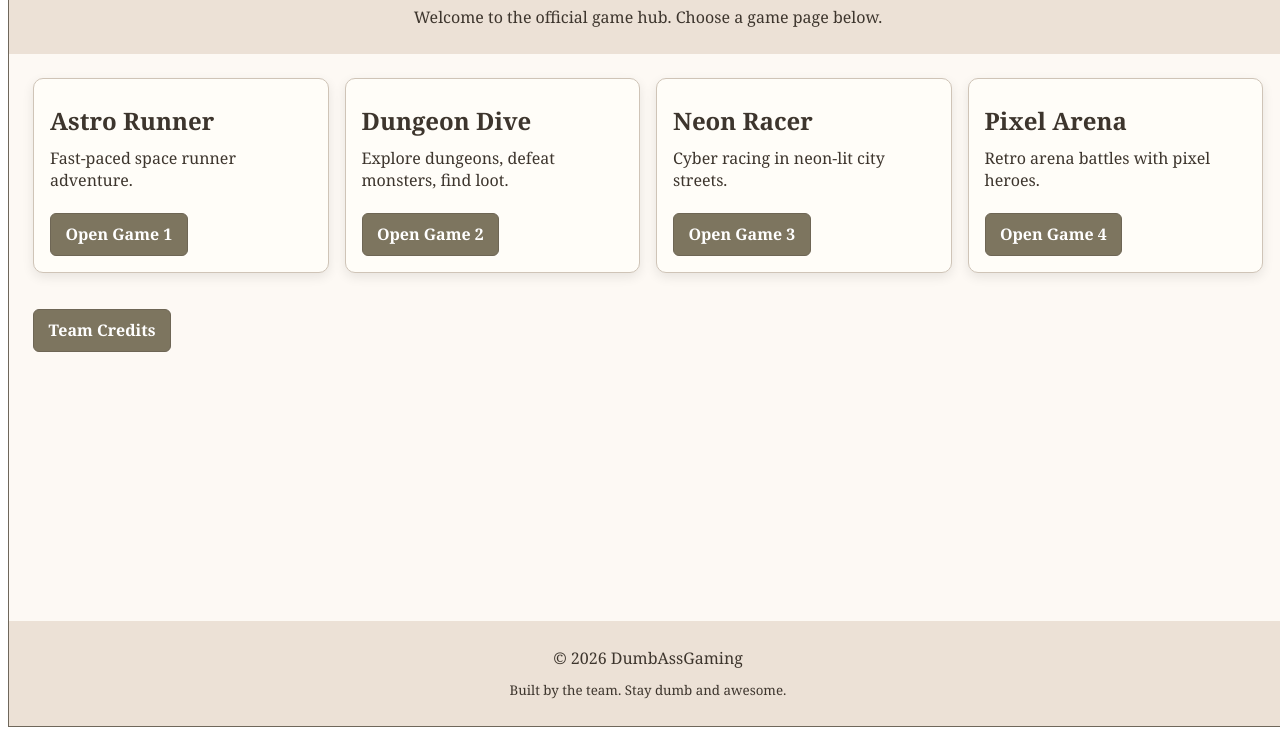
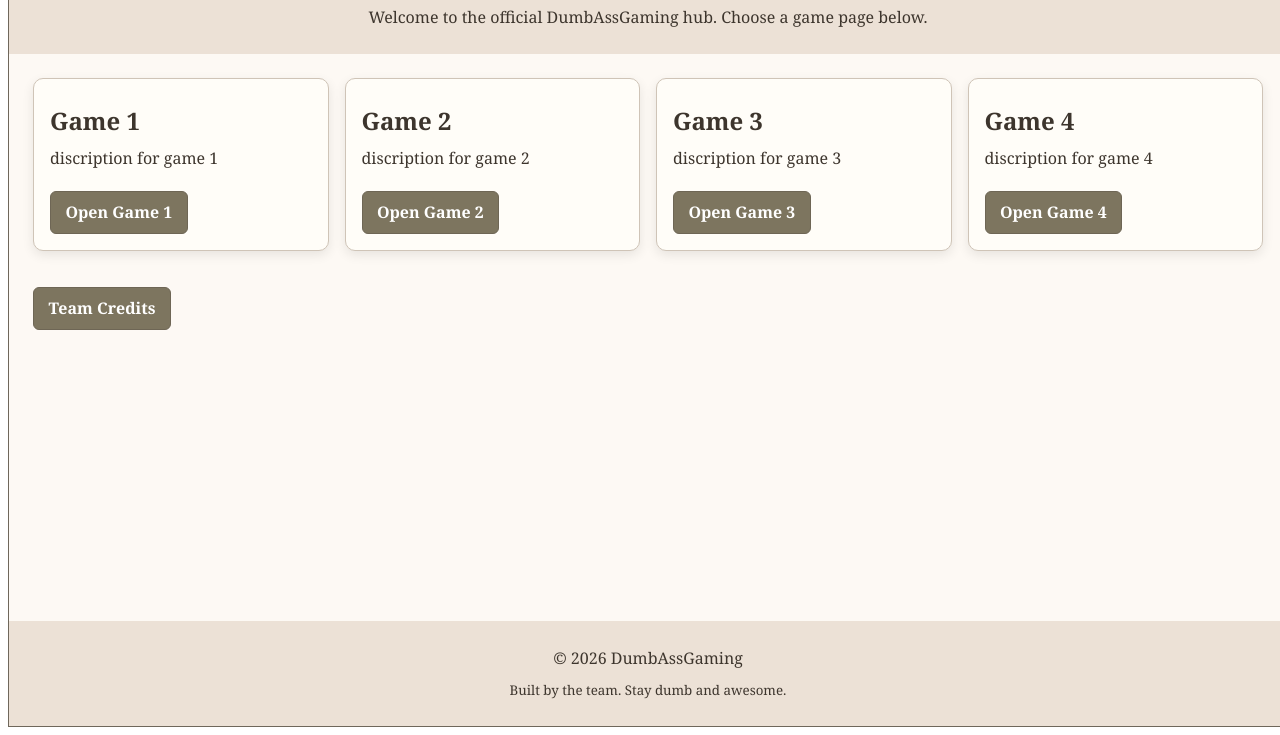
Before and after one commit to OmarAl-rubaye/DumbassGaming, a plain HTML site: page index.html in a window 1280 px wide. Shown: the part 81-816 px from the top of the page. Drawn offline with Linux system fonts and the light colour scheme.

Commit message:
page fix
Fixed the pages and text order

```diff
--- a/index.html
+++ b/index.html
@@ -13,32 +13,32 @@
   <div id="content">
     <header>
       <h1>DumbAssGaming</h1>
-      <p>Welcome to the official game hub. Choose a game page below.</p>
+      <p>Welcome to the official DumbAssGaming hub. Choose a game page below.</p>
     </header>
 
     <main>
       <section class="card-grid">
         <article class="card">
-          <h2>Astro Runner</h2>
-          <p>Fast-paced space runner adventure.</p>
+          <h2>Game 1</h2>
+          <p>discription for game 1</p>
           <a class="button" href="game1.html">Open Game 1</a>
         </article>
 
         <article class="card">
-          <h2>Dungeon Dive</h2>
-          <p>Explore dungeons, defeat monsters, find loot.</p>
+          <h2>Game 2</h2>
+          <p>discription for game 2</p>
           <a class="button" href="game2.html">Open Game 2</a>
         </article>
 
         <article class="card">
-          <h2>Neon Racer</h2>
-          <p>Cyber racing in neon-lit city streets.</p>
+          <h2>Game 3</h2>
+          <p>discription for game 3</p>
           <a class="button" href="game3.html">Open Game 3</a>
         </article>
 
         <article class="card">
-          <h2>Pixel Arena</h2>
-          <p>Retro arena battles with pixel heroes.</p>
+          <h2>Game 4</h2>
+          <p>discription for game 4</p>
           <a class="button" href="game4.html">Open Game 4</a>
         </article>
       </section>
```
Also changed, not shown: credits.html (+2 -2 lines), game1.html (+1 -5 lines), game2.html (+3 -5 lines), game3.html (+2 -4 lines), game4.html (+2 -5 lines).
